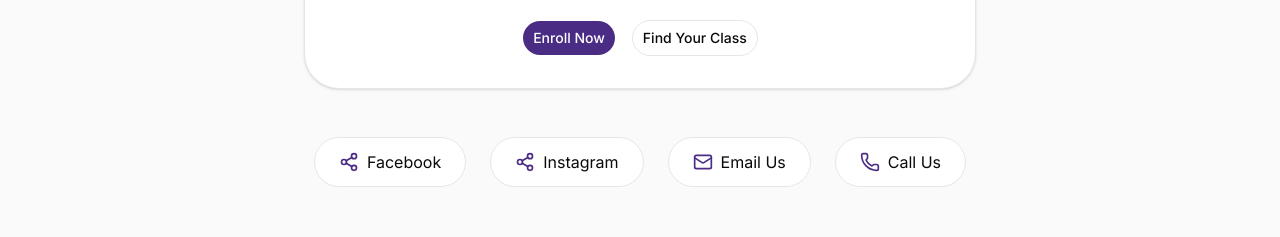
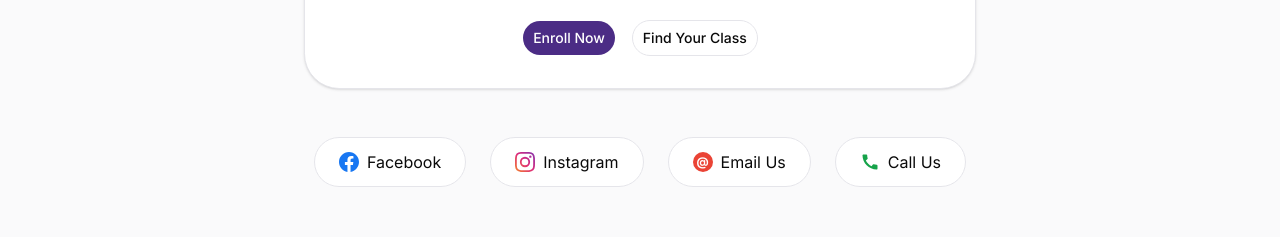
Before and after one commit to darnold5000/flipzone, a Next.js app: page /contact in a window 1280 px wide. Shown: the part 1220-1457 px from the top of the page. Built offline with nearby package versions, Linux system fonts and the light colour scheme.

Commit message:
programs

```diff
--- a/src/app/contact/page.tsx
+++ b/src/app/contact/page.tsx
@@ -1,8 +1,13 @@
-import { Mail, Phone, Share2 } from "lucide-react";
 import { PageHero } from "@/components/PageHero";
 import { LocationMap } from "@/components/LocationMap";
 import { CTA } from "@/components/CTA";
 import { ButtonLink, ButtonAnchor } from "@/components/ui/button";
+import {
+  FacebookIcon,
+  InstagramIcon,
+  MailLetterIcon,
+  PhoneCallIcon,
+} from "@/components/icons/ContactLinkIcons";
 import { site } from "@/data/site";
 import { createMetadata } from "@/lib/seo";
 
@@ -55,32 +60,32 @@ export default function ContactPage() {
               href={site.social.facebook}
               target="_blank"
               rel="noopener noreferrer"
-              className="flex items-center gap-2 rounded-2xl border border-border bg-card px-6 py-3 transition-colors hover:border-flip-purple"
+              className="flex items-center gap-2 rounded-2xl border border-border bg-card px-6 py-3 transition-colors hover:border-[#1877F2]/40 hover:bg-[#1877F2]/5"
             >
-              <Share2 className="size-5 text-flip-purple" />
+              <FacebookIcon />
               Facebook
             </a>
             <a
               href={site.social.instagram}
               target="_blank"
               rel="noopener noreferrer"
-              className="flex items-center gap-2 rounded-2xl border border-border bg-card px-6 py-3 transition-colors hover:border-flip-purple"
+              className="flex items-center gap-2 rounded-2xl border border-border bg-card px-6 py-3 transition-colors hover:border-[#DD2A7B]/40 hover:bg-[#DD2A7B]/5"
             >
-              <Share2 className="size-5 text-flip-purple" />
+              <InstagramIcon />
               Instagram
             </a>
             <a
               href={`mailto:${site.email}`}
-              className="flex items-center gap-2 rounded-2xl border border-border bg-card px-6 py-3 transition-colors hover:border-flip-silver"
+              className="flex items-center gap-2 rounded-2xl border border-border bg-card px-6 py-3 transition-colors hover:border-[#EA4335]/40 hover:bg-[#EA4335]/5"
             >
-              <Mail className="size-5 text-flip-purple" />
+              <MailLetterIcon />
               Email Us
             </a>
             <a
               href={`tel:${site.phones.recreational}`}
-              className="flex items-center gap-2 rounded-2xl border border-border bg-card px-6 py-3 transition-colors hover:border-flip-purple"
+              className="flex items-center gap-2 rounded-2xl border border-border bg-card px-6 py-3 transition-colors hover:border-[#16A34A]/40 hover:bg-[#16A34A]/5"
             >
-              <Phone className="size-5 text-flip-purple" />
+              <PhoneCallIcon />
               Call Us
             </a>
           </div>
--- /dev/null
+++ b/src/components/icons/ContactLinkIcons.tsx
@@ -0,0 +1,59 @@
+import { cn } from "@/lib/utils";
+
+type IconProps = { className?: string };
+
+export function FacebookIcon({ className }: IconProps) {
+  return (
+    <svg
+      viewBox="0 0 24 24"
+      aria-hidden
+      className={cn("size-5 fill-[#1877F2]", className)}
+    >
+      <path d="M24 12.073c0-6.627-5.373-12-12-12s-12 5.373-12 12c0 5.99 4.388 10.954 10.125 11.854v-8.385H7.078v-3.47h3.047V9.43c0-3.007 1.792-4.669 4.533-4.669 1.312 0 2.686.235 2.686.235v2.953H15.83c-1.491 0-1.956.925-1.956 1.874v2.25h3.328l-.532 3.47h-2.796v8.385C19.612 23.027 24 18.062 24 12.073z" />
+    </svg>
+  );
+}
+
+export function InstagramIcon({ className }: IconProps) {
+  return (
+    <svg viewBox="0 0 24 24" aria-hidden className={cn("size-5", className)}>
+      <defs>
+        <linearGradient id="instagram-gradient" x1="0%" y1="100%" x2="100%" y2="0%">
+          <stop offset="0%" stopColor="#F58529" />
+          <stop offset="50%" stopColor="#DD2A7B" />
+          <stop offset="100%" stopColor="#8134AF" />
+        </linearGradient>
+      </defs>
+      <path
+        fill="url(#instagram-gradient)"
+        d="M12 2.163c3.204 0 3.584.012 4.85.07 3.252.148 4.771 1.691 4.919 4.919.058 1.265.069 1.645.069 4.849 0 3.205-.012 3.584-.069 4.849-.149 3.225-1.664 4.771-4.919 4.919-1.266.058-1.644.07-4.85.07-3.204 0-3.584-.012-4.849-.07-3.26-.149-4.771-1.699-4.919-4.92-.058-1.265-.07-1.644-.07-4.849 0-3.204.013-3.583.07-4.849.149-3.227 1.664-4.771 4.919-4.919 1.266-.057 1.645-.069 4.849-.069zM12 0C8.741 0 8.333.014 7.053.072 2.695.272.273 2.69.073 7.052.014 8.333 0 8.741 0 12c0 3.259.014 3.668.072 4.948.2 4.358 2.618 6.78 6.98 6.98C8.333 23.986 8.741 24 12 24c3.259 0 3.668-.014 4.948-.072 4.354-.2 6.782-2.618 6.979-6.98.059-1.28.073-1.689.073-4.948 0-3.259-.014-3.667-.072-4.947-.196-4.354-2.617-6.78-6.979-6.98C15.668.014 15.259 0 12 0zm0 5.838a6.162 6.162 0 100 12.324 6.162 6.162 0 000-12.324zM12 16a4 4 0 110-8 4 4 0 010 8zm6.406-11.845a1.44 1.44 0 100 2.881 1.44 1.44 0 000-2.881z"
+      />
+    </svg>
+  );
+}
+
+export function MailLetterIcon({ className }: IconProps) {
+  return (
+    <span
+      aria-hidden
+      className={cn(
+        "inline-flex size-5 items-center justify-center rounded-md bg-[#EA4335] text-xs font-bold leading-none text-white",
+        className,
+      )}
+    >
+      @
+    </span>
+  );
+}
+
+export function PhoneCallIcon({ className }: IconProps) {
+  return (
+    <svg
+      viewBox="0 0 24 24"
+      aria-hidden
+      className={cn("size-5 fill-[#16A34A]", className)}
+    >
+      <path d="M20.01 15.38c-1.23 0-2.42-.2-3.53-.56a.977.977 0 00-1.01.24l-1.57 1.97c-2.83-1.35-5.48-3.9-6.89-6.83l1.95-1.66c.27-.28.35-.67.24-1.02-.37-1.11-.56-2.3-.56-3.53 0-.54-.45-.99-.99-.99H4.19C3.65 3 3 3.24 3 3.99 3 13.28 10.73 21 20.01 21c.71 0 .99-.63.99-1.18v-3.45c0-.54-.45-.99-.99-.99z" />
+    </svg>
+  );
+}
```
